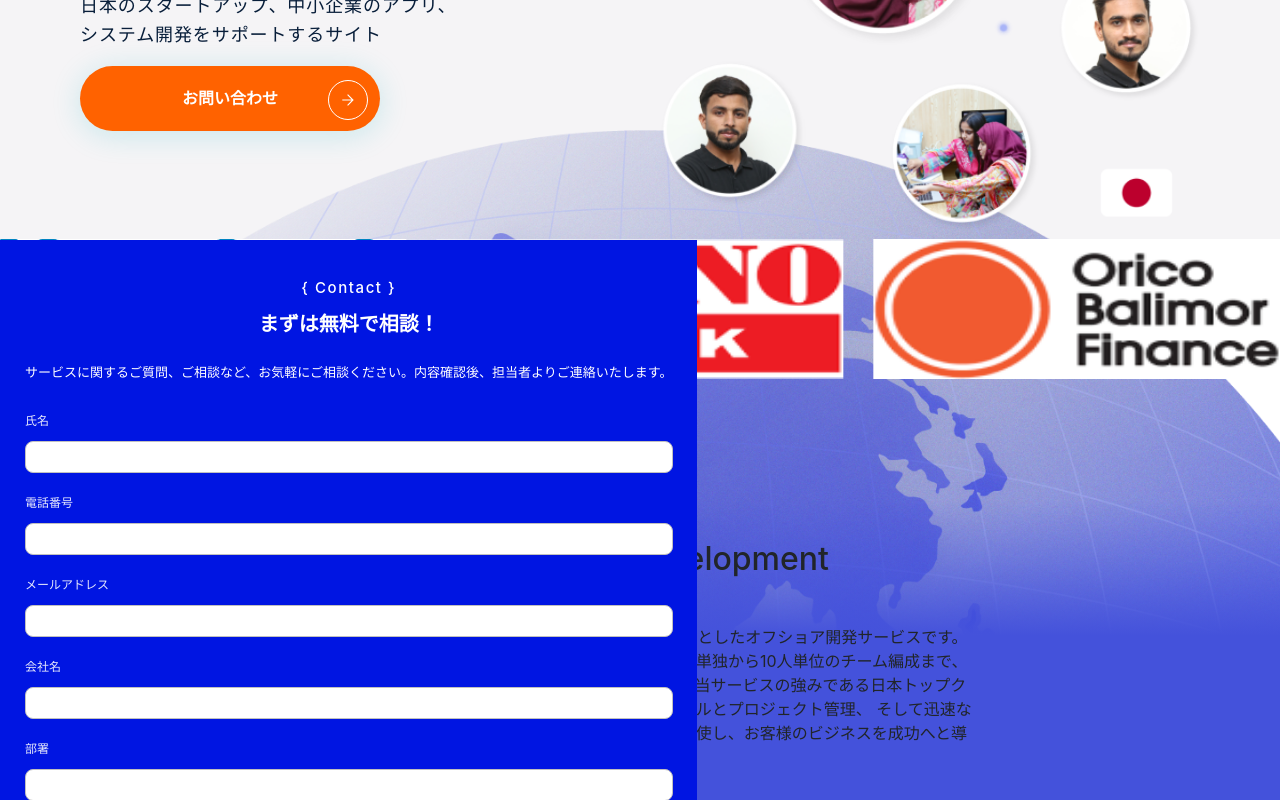
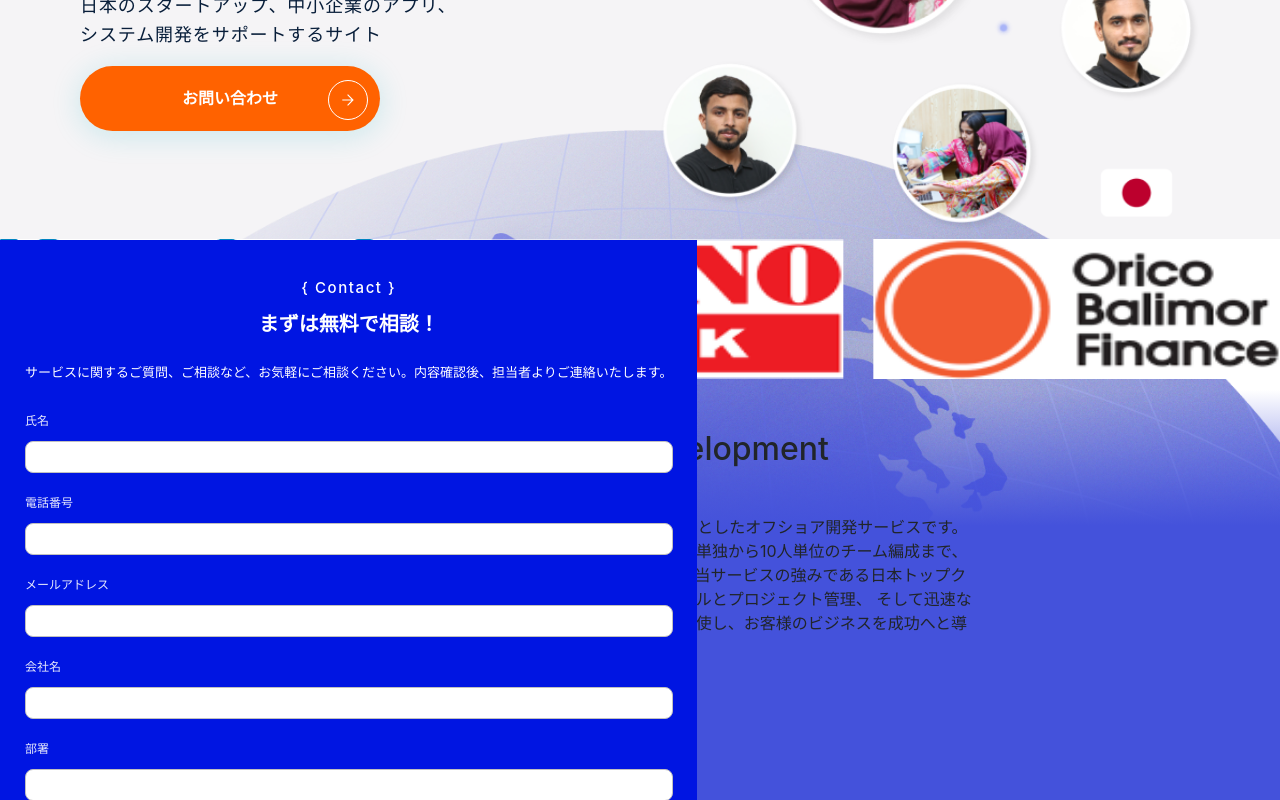
Before and after one commit to kashif-zia/Studio-Development-Hub, a React (Create React App) app: page / in a window 1280 px wide. Shown: the part 460-1260 px from the top of the page. Built offline with nearby package versions, Linux system fonts and the light colour scheme.

Commit message:
small changes

```diff
--- a/src/components/SectionMain/style.scss
+++ b/src/components/SectionMain/style.scss
@@ -277,7 +277,6 @@
 }
 
     .sdh-mv {
-    width: 100%;
     // background-image: url('/assets/images/sdh_mv.png');
     // height: 730px;
     // background-position: top center;
@@ -286,7 +285,7 @@
     width: 100%;
     z-index: 1;
     position: relative;
-    top: -110px;
+    margin-top: -110px;
     // padding-top: 500px;
  .sdh-image{
     width: 100%;
```
